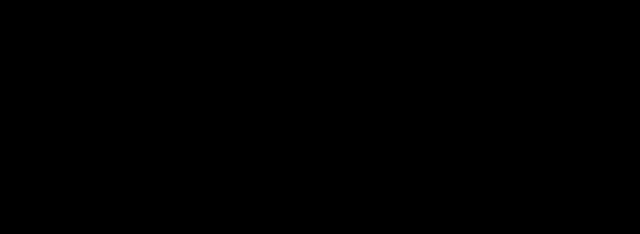
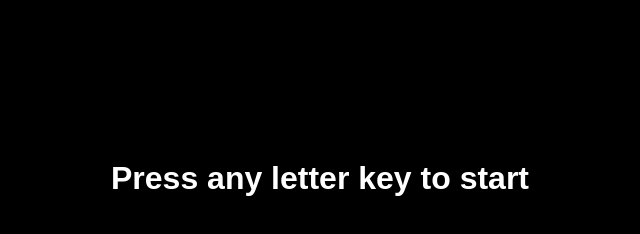
Before and after one commit to SilverTreeBlueWind/patatap, a plain HTML site: page index.html in a window 1280 px wide. Shown: the whole page, without its empty margins (320-960 px from the left). Drawn offline with nearby package versions, Linux system fonts and the light colour scheme.

Commit message:
Update style.css

```diff
--- a/style.css
+++ b/style.css
@@ -8,3 +8,10 @@ html, body {
 	margin: 0;
 	background: black;
 }
+
+h1 {
+	color: white;
+        font-family: sans-serif;
+        text-align: center;
+        margin-top: 10rem;
+}
```
